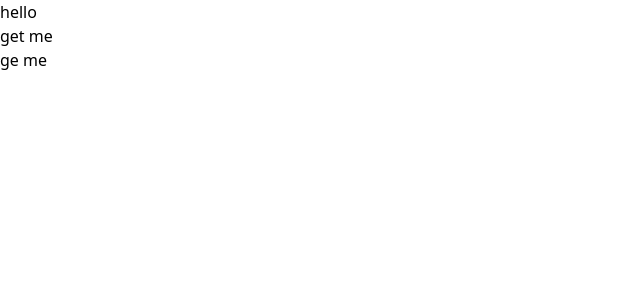
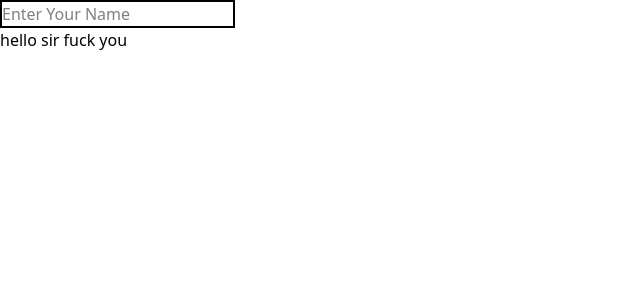
Before and after one commit to sach0318/React-Series, a React (Vite) app: page / in a window 1280 px wide. Shown: the top 300 px of the page, without its empty margins (0-640 px from the left). Built offline with nearby package versions, Linux system fonts and the light colour scheme.

Commit message:
Lift the state up

```diff
--- a/src/App.jsx
+++ b/src/App.jsx
@@ -1,10 +1,9 @@
+import LiftStateUp from "./components/LiftStateUp";
 
 const App = () => {
   return (
     <>
-    <h1>hello</h1>
-    <h2>get me</h2>
-    <h3>ge me</h3>
+   <LiftStateUp />
     </>
   );
 };
--- /dev/null
+++ b/src/components/LiftStateUp.jsx
@@ -0,0 +1,29 @@
+import { useState } from "react";
+
+const LiftStateUp = () => {
+    const [input, setInput] = useState("");
+  return (
+    <>
+      <InputComponent input={input} setInput={setInput} />
+      <DisplayComponent input={input} />
+    </>
+  );
+};
+
+const InputComponent = ({input,setInput}) => {
+
+  return (
+    <>
+      <input type="text" placeholder="Enter Your Name" value={input} className="border-2"
+      onChange={(e)=>setInput(e.target.value)}
+
+      />
+    </>
+  );
+};
+
+const DisplayComponent = ({input}) => {
+  return <p>hello sir fuck you {input} </p>;
+};
+
+export default LiftStateUp;
```
Also changed, not shown: src/LiftStateUp.jsx (deleted).
